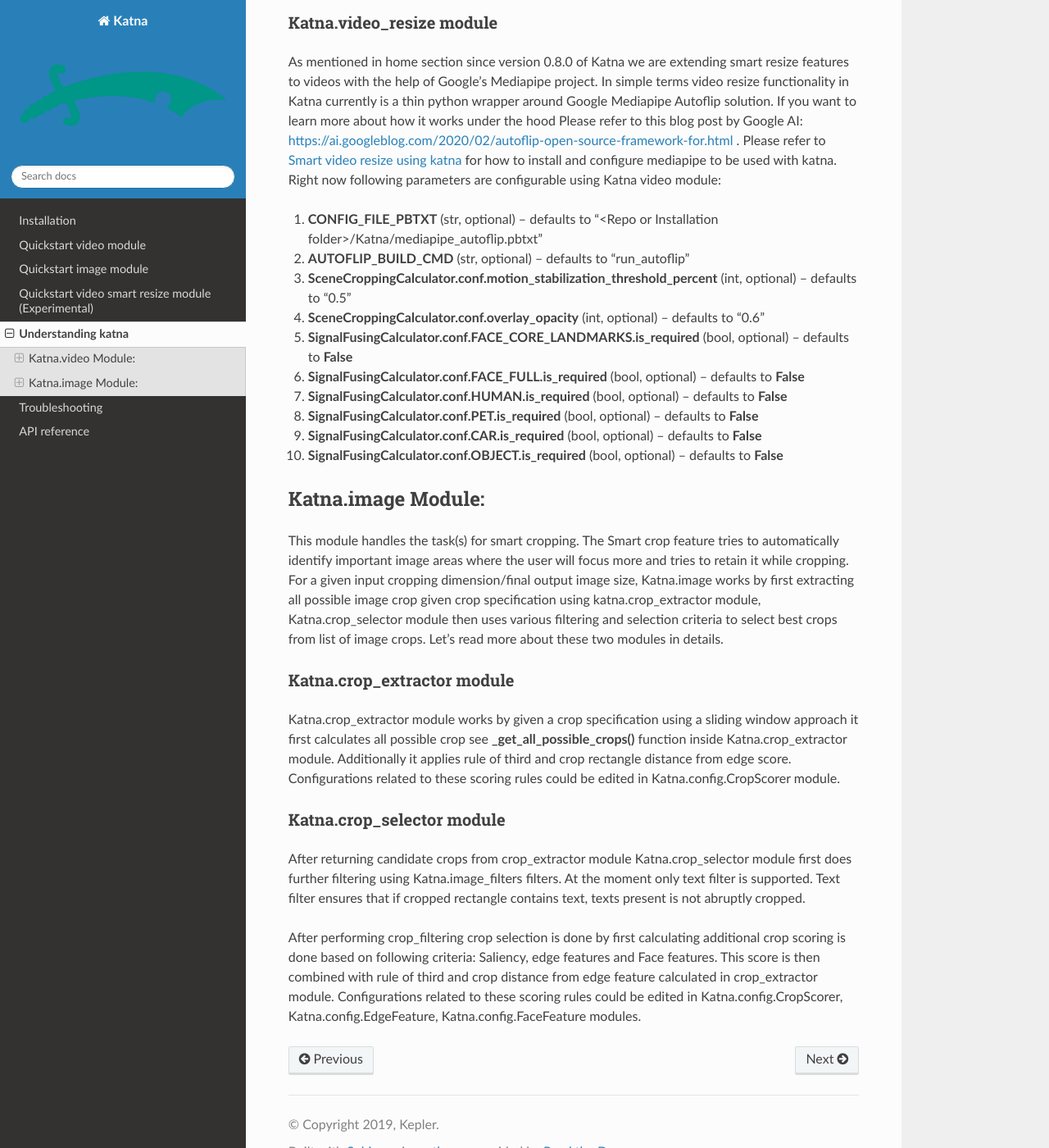
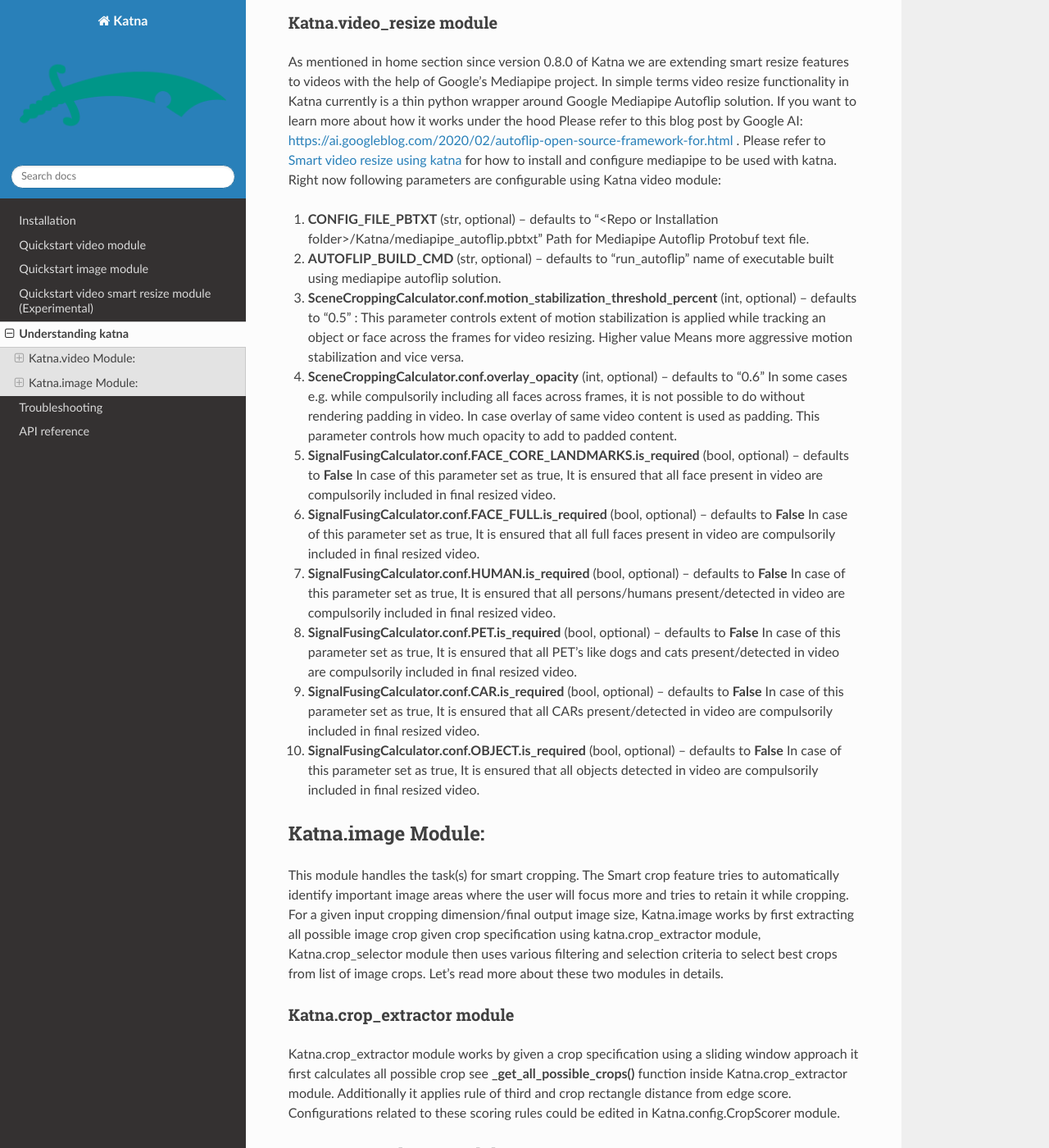
Before and after one commit to keplerlab/katna, a Sphinx documentation site: the page built from docs/source/understanding_katna.rst, in a window 1280 px wide and 1400 px high, scrolled down 2128 px. Shown: the whole window at 82% size. Built offline with Sphinx 7.4.7 and the Read the Docs theme 2.0.0, drawn with Linux system fonts in a browser that asks for light colours.

Commit message:
updated docs

```diff
--- a/docs/source/understanding_katna.rst
+++ b/docs/source/understanding_katna.rst
@@ -116,26 +116,46 @@
 for how to install and configure mediapipe to be used with katna.
 Right now following parameters are configurable using Katna video module:
 
-#. **CONFIG_FILE_PBTXT**  (str, optional) – defaults to "<Repo or Installation folder>/Katna/mediapipe_autoflip.pbtxt"
+#. **CONFIG_FILE_PBTXT**  (str, optional) –
+   defaults to "<Repo or Installation folder>/Katna/mediapipe_autoflip.pbtxt"
+   Path for Mediapipe Autoflip Protobuf text file.
 
-#. **AUTOFLIP_BUILD_CMD**  (str, optional) – defaults to "run_autoflip"
+#. **AUTOFLIP_BUILD_CMD**  (str, optional) – defaults to "run_autoflip" name of
+   executable built using mediapipe autoflip solution.
 
-#. **SceneCroppingCalculator.conf.motion_stabilization_threshold_percent**  (int, optional) – defaults to “0.5”
+#. **SceneCroppingCalculator.conf.motion_stabilization_threshold_percent**  (int, optional) –
+   defaults to "0.5" : This parameter controls extent of motion stabilization is applied
+   while tracking an object or face across the frames for video resizing. Higher value Means
+   more aggressive motion stabilization and vice versa.
 
 #. **SceneCroppingCalculator.conf.overlay_opacity**  (int, optional) – defaults to “0.6”
+   In some cases e.g. while compulsorily including all faces across frames, it is not possible to do
+   without rendering padding in video. In case overlay of same video content is used as padding.
+   This parameter controls how much opacity to add to padded content.
 
 #. **SignalFusingCalculator.conf.FACE_CORE_LANDMARKS.is_required**  (bool, optional) – defaults to **False**
+   In case of this parameter set as true, It is ensured that all face present in video are compulsorily
+   included in final resized video.
 
 #. **SignalFusingCalculator.conf.FACE_FULL.is_required**  (bool, optional) – defaults to **False**
+   In case of this parameter set as true, It is ensured that all full faces present in video are compulsorily
+   included in final resized video.
 
 #. **SignalFusingCalculator.conf.HUMAN.is_required**  (bool, optional) – defaults to **False**
+   In case of this parameter set as true, It is ensured that all persons/humans present/detected
+   in video are compulsorily included in final resized video.
 
 #. **SignalFusingCalculator.conf.PET.is_required**  (bool, optional) – defaults to **False**
+   In case of this parameter set as true, It is ensured that all PET's like dogs and cats
+   present/detected in video are compulsorily included in final resized video.
 
 #. **SignalFusingCalculator.conf.CAR.is_required**  (bool, optional) – defaults to **False**
+   In case of this parameter set as true, It is ensured that all CARs present/detected
+   in video are compulsorily included in final resized video.
 
 #. **SignalFusingCalculator.conf.OBJECT.is_required**  (bool, optional) – defaults to **False**
-
+   In case of this parameter set as true, It is ensured that all objects detected
+   in video are compulsorily included in final resized video.
 
 
 Katna.image Module:
```
